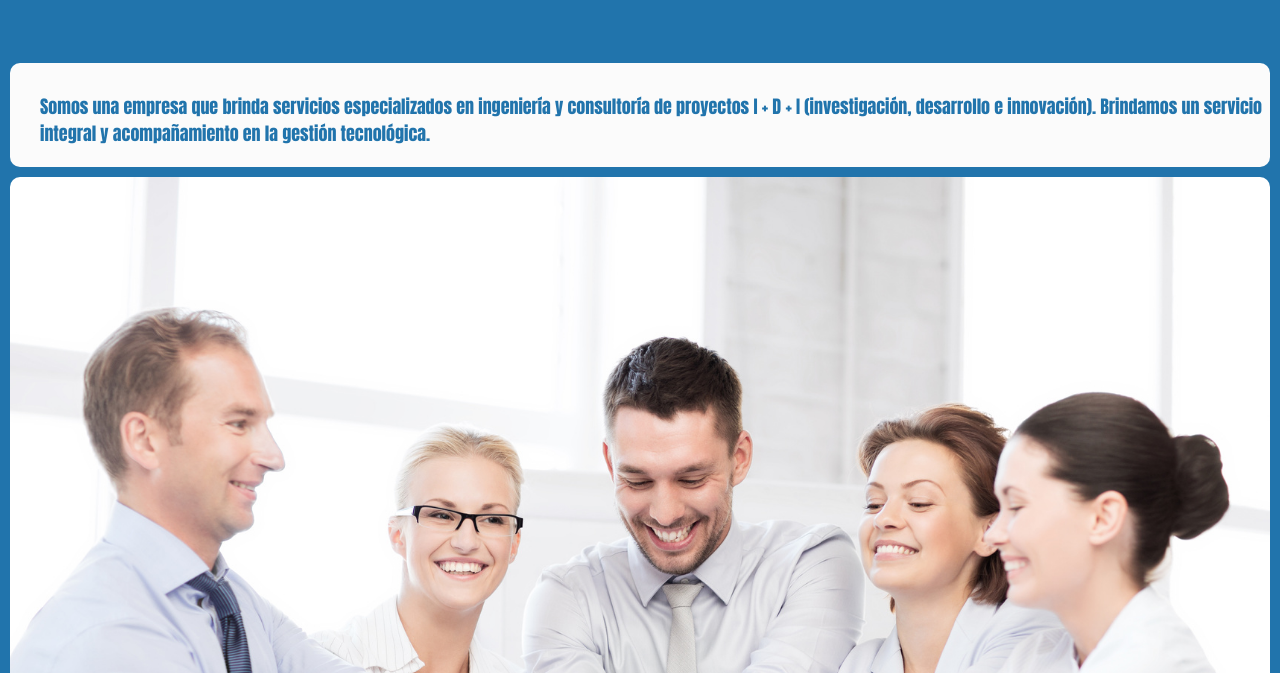
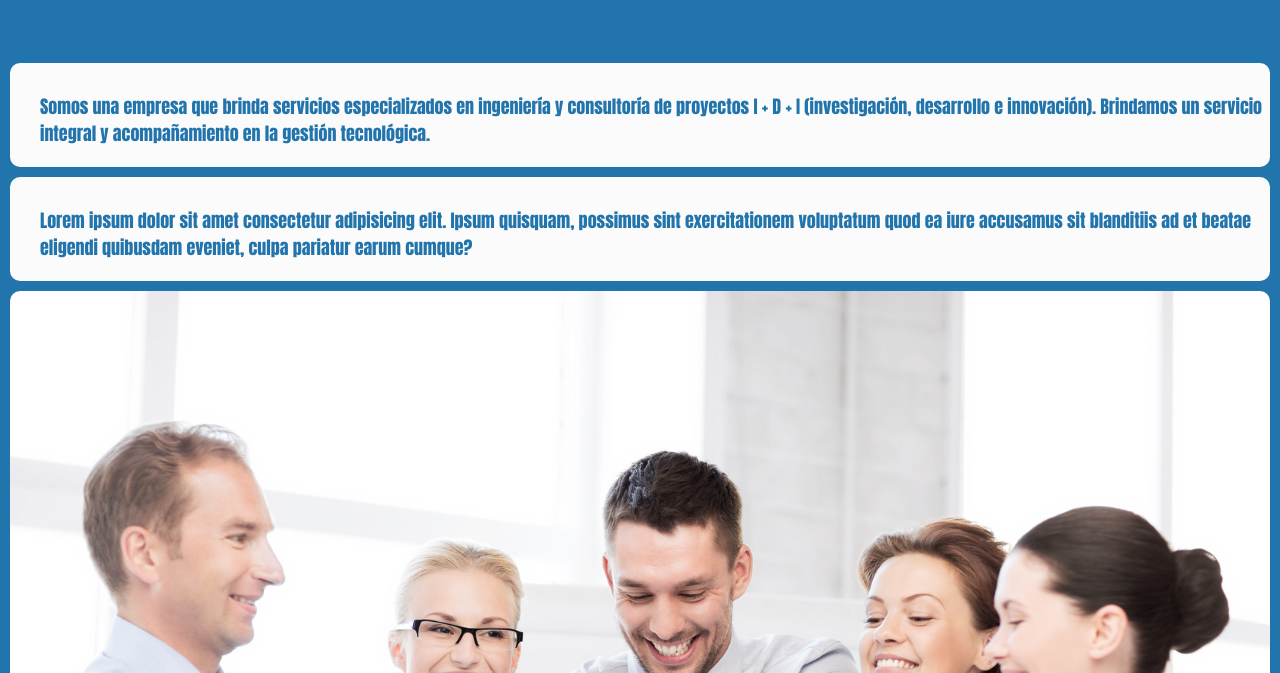
Before and after one commit to pguerras/cursohtml, a plain HTML site: page pages/nosotros.html in a window 1280 px wide. Shown: the part 127-800 px from the top of the page. Drawn offline with Linux system fonts and the light colour scheme.

Commit message:
Se agrega texto y mejora imagenes

```diff
--- a/pages/nosotros.html
+++ b/pages/nosotros.html
@@ -41,6 +41,10 @@
             <div class="contenedor">
                 <h2>Somos una empresa que brinda servicios especializados en ingeniería y consultoría de proyectos I + D + I (investigación, desarrollo e innovación). Brindamos un servicio integral y acompañamiento en la gestión tecnológica.</h2>
             </div>
+            <div class="contenedor">
+                <h2>Lorem ipsum dolor sit amet consectetur adipisicing elit. Ipsum quisquam, possimus sint exercitationem voluptatum quod ea iure accusamus sit blanditiis ad et beatae eligendi quibusdam eveniet, culpa pariatur earum cumque?</h2>
+            </div>
+
             <div class="contenedor_nosotros">
 
             </div>
```
